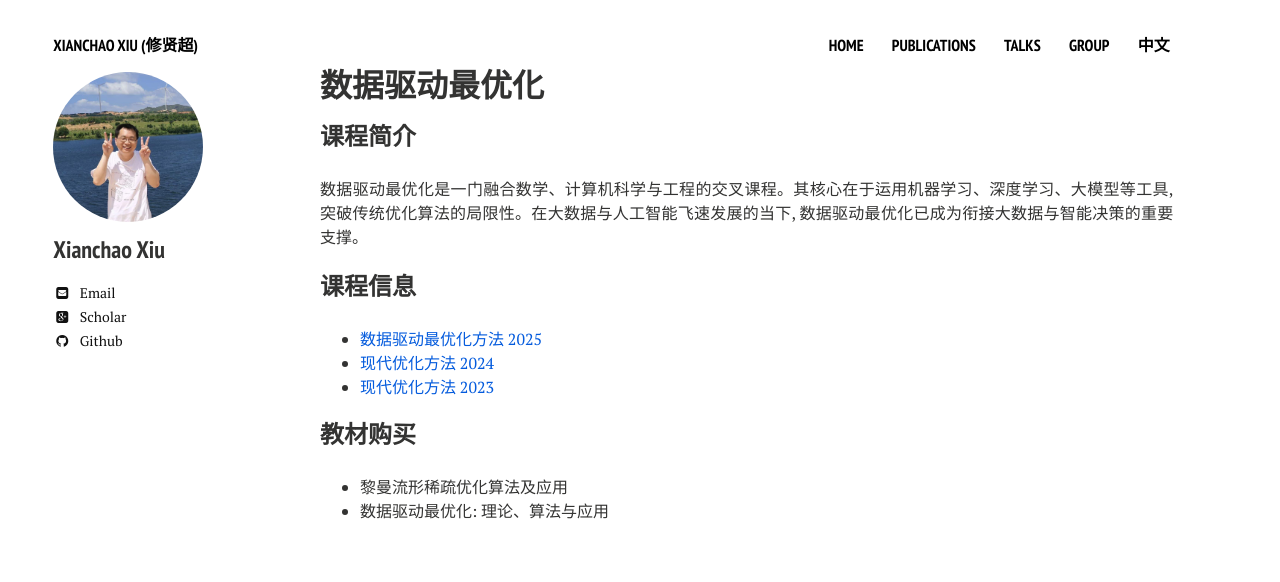
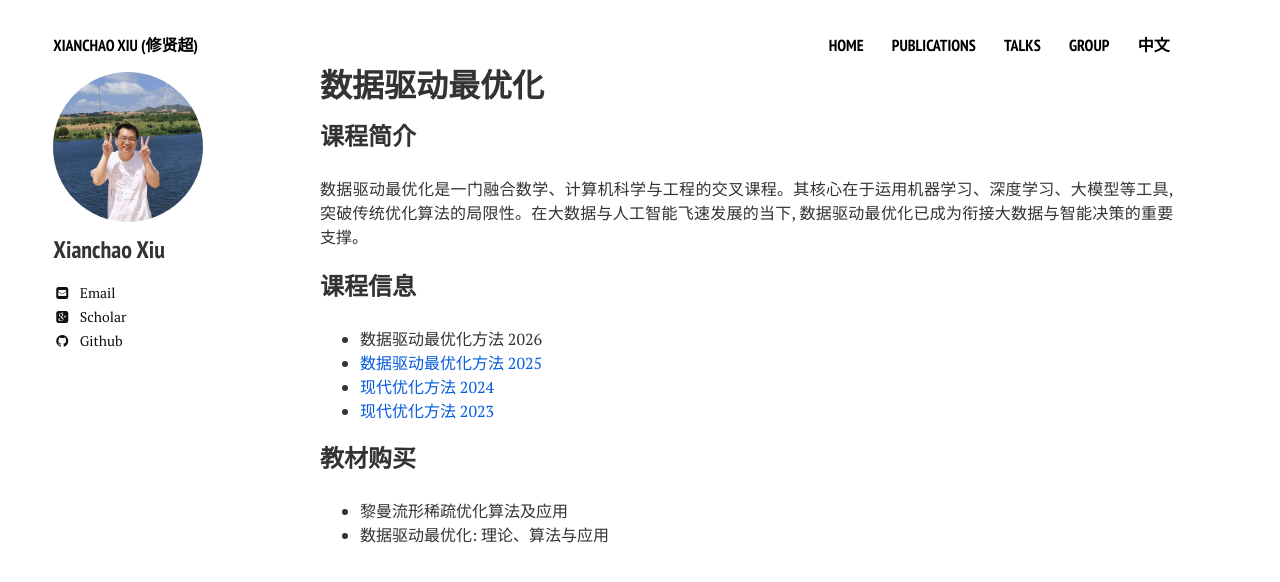
Before and after one commit to xianchaoxiu/xianchaoxiu.github.io, a Jekyll site: the page built from chinese/course/OPT/index.md, in a window 1280 px wide. Shown: the top 582 px of the page. Built offline with Jekyll 4.4.1, drawn with Linux system fonts in a browser that asks for light colours; nearby versions of some CDN libraries.

Commit message:
Update index.md

```diff
--- a/chinese/course/OPT/index.md
+++ b/chinese/course/OPT/index.md
@@ -12,6 +12,7 @@ share: false
 
 
 ### 课程信息
+* 数据驱动最优化方法 2026 <br>
 * <a href="https://xianchaoxiu.github.io/chinese/course/OPT/2025" class="textlink" target="_blank"> 数据驱动最优化方法 2025 </a><br>
 * <a href="https://xianchaoxiu.github.io/chinese/course/OPT/2024" class="textlink" target="_blank"> 现代优化方法 2024 </a><br>
 * <a href="https://xianchaoxiu.github.io/chinese/course/OPT/2023" class="textlink" target="_blank"> 现代优化方法 2023 </a><br>
```
